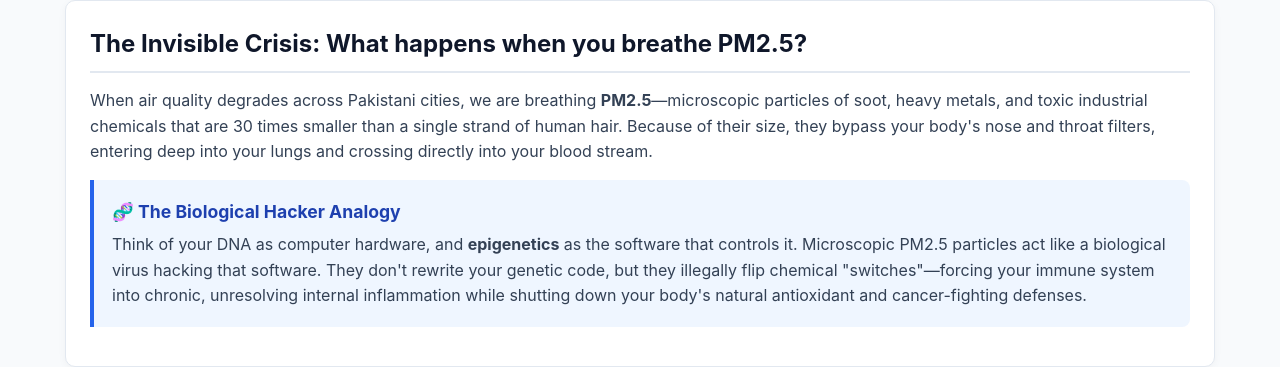
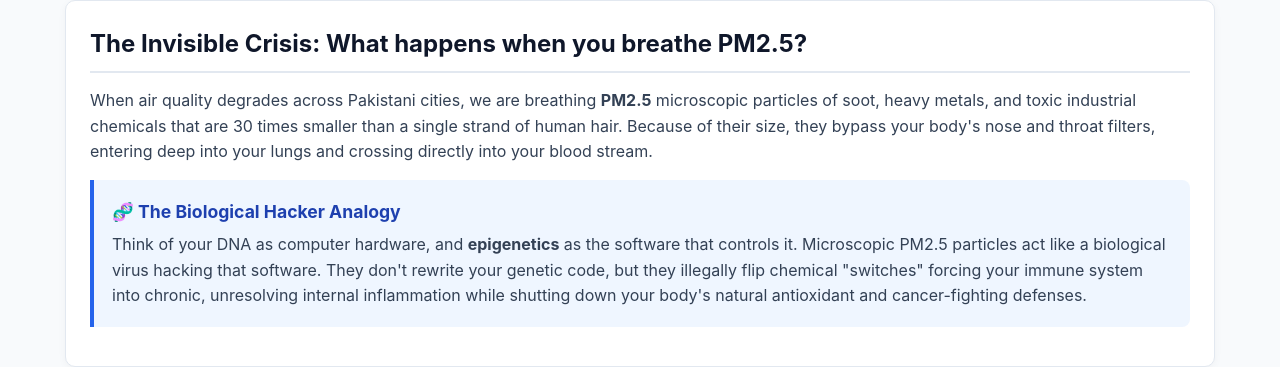
Before and after one commit to ftehreem306-ctrl/eco-health-data, a plain HTML site: page index.html in a window 1280 px wide. Shown: the part 319-686 px from the top of the page. Drawn offline with Linux system fonts and the light colour scheme.

Commit message:
Remove unnecessary punctuation from text

```diff
--- a/index.html
+++ b/index.html
@@ -89,11 +89,11 @@
     <!-- Invisible Crisis / Science Explanation -->
     <section class="card">
         <h2 class="section-title">The Invisible Crisis: What happens when you breathe PM2.5?</h2>
-        <p>When air quality degrades across Pakistani cities, we are breathing <strong>PM2.5</strong>—microscopic particles of soot, heavy metals, and toxic industrial chemicals that are 30 times smaller than a single strand of human hair. Because of their size, they bypass your body's nose and throat filters, entering deep into your lungs and crossing directly into your blood stream.</p>
+        <p>When air quality degrades across Pakistani cities, we are breathing <strong>PM2.5</strong> microscopic particles of soot, heavy metals, and toxic industrial chemicals that are 30 times smaller than a single strand of human hair. Because of their size, they bypass your body's nose and throat filters, entering deep into your lungs and crossing directly into your blood stream.</p>
 
         <div class="analogy-box">
             <h3>🧬 The Biological Hacker Analogy</h3>
-            <p>Think of your DNA as computer hardware, and <strong>epigenetics</strong> as the software that controls it. Microscopic PM2.5 particles act like a biological virus hacking that software. They don't rewrite your genetic code, but they illegally flip chemical "switches"—forcing your immune system into chronic, unresolving internal inflammation while shutting down your body's natural antioxidant and cancer-fighting defenses.</p>
+            <p>Think of your DNA as computer hardware, and <strong>epigenetics</strong> as the software that controls it. Microscopic PM2.5 particles act like a biological virus hacking that software. They don't rewrite your genetic code, but they illegally flip chemical "switches" forcing your immune system into chronic, unresolving internal inflammation while shutting down your body's natural antioxidant and cancer-fighting defenses.</p>
         </div>
     </section>
 
```
